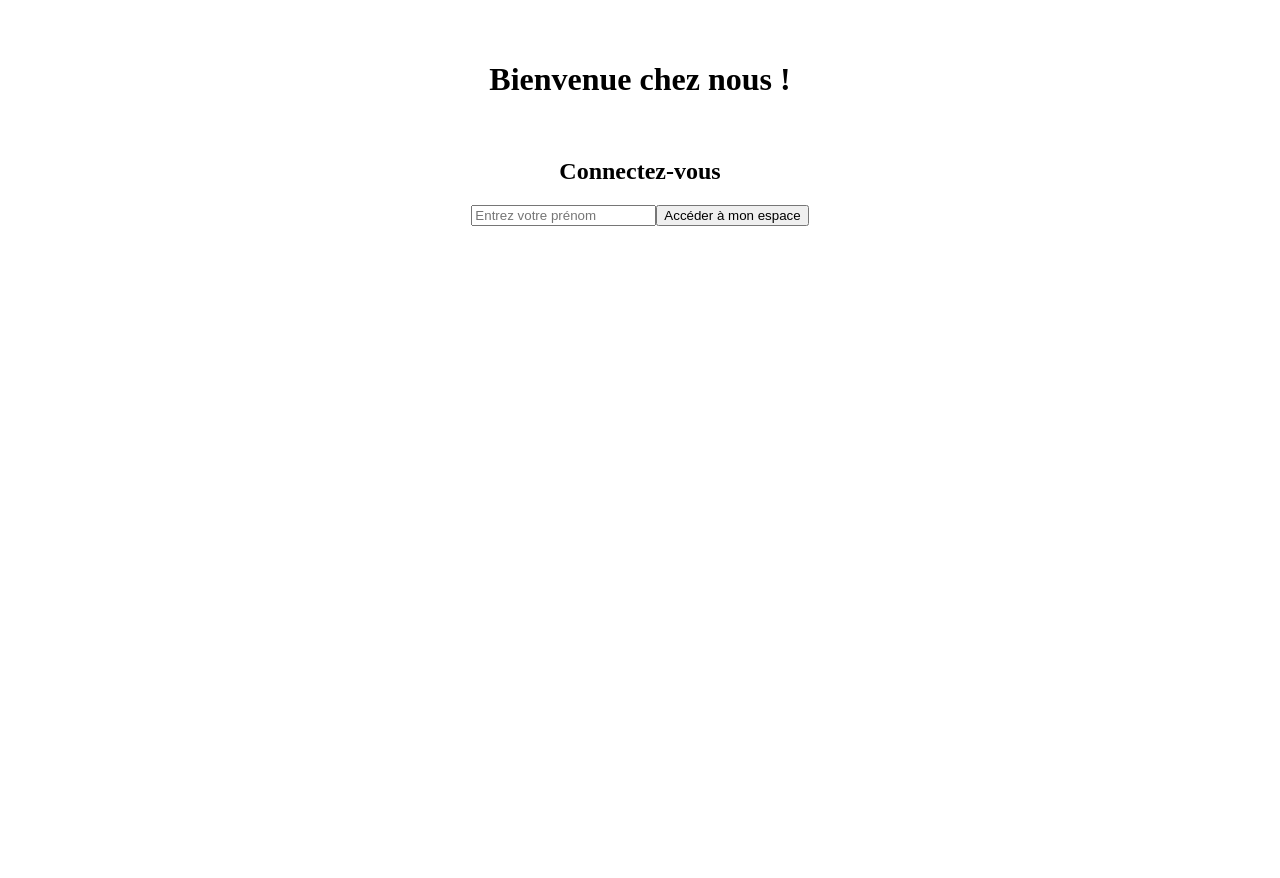
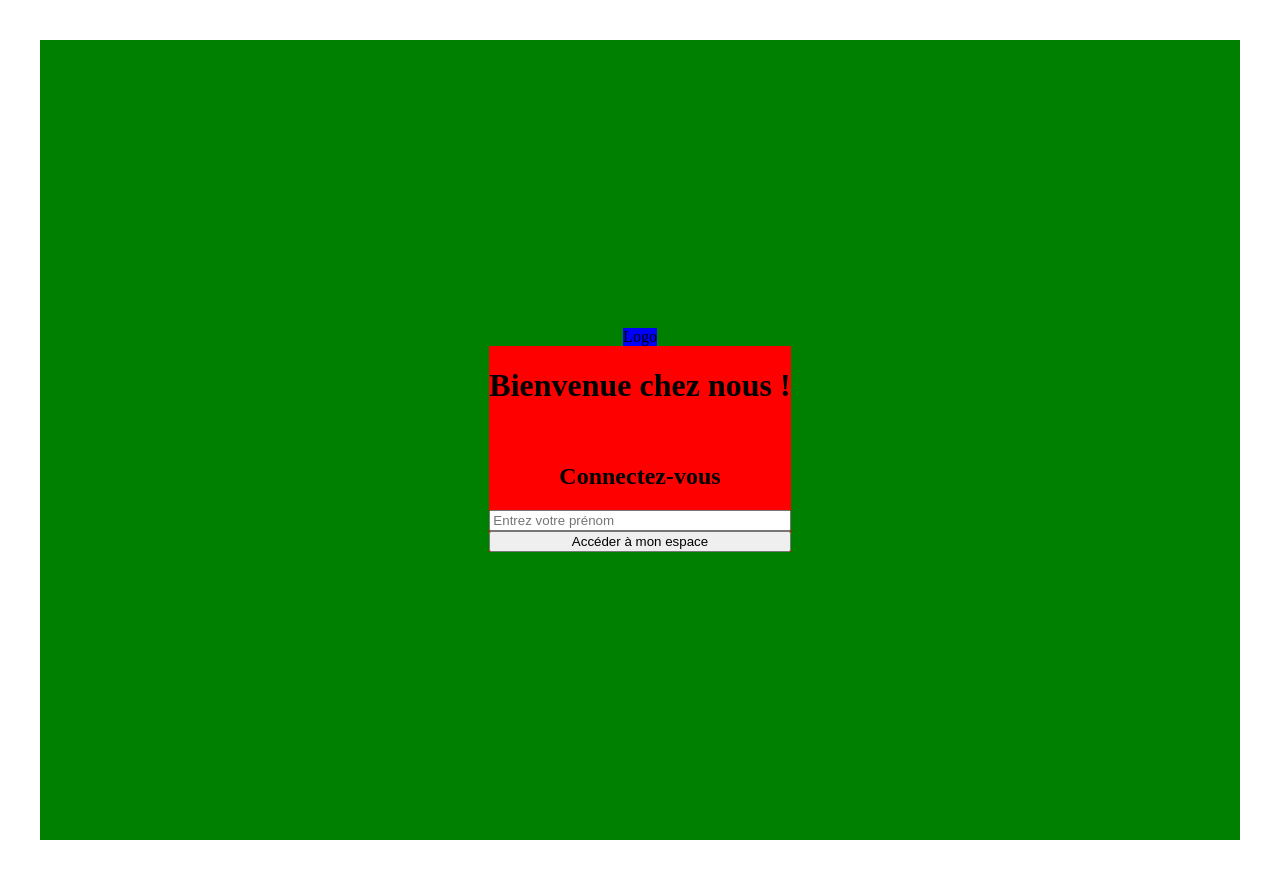
Before and after one commit to Benaldev/Crazee-burger, a React (Vite) app: page / in a window 1280 px wide. Before the commit the page ends 800 px from the top, so only its background shows below. Built offline with nearby package versions, Linux system fonts and the light colour scheme.

Commit message:
💄 F03: LoginPage > add layout

```diff
--- a/src/components/pages/login/LoginForm.jsx
+++ b/src/components/pages/login/LoginForm.jsx
@@ -1,5 +1,6 @@
 import React, { useState } from "react";
 import { Link, useNavigate } from "react-router-dom";
+import styled from "styled-components";
 
 export default function LoginForm() {
   const [inputValue, setInputValue] = useState("");
@@ -16,7 +17,7 @@ export default function LoginForm() {
   };
 
   return (
-    <form action="submit" onSubmit={handleSubmit}>
+    <LoginFormStyled action="submit" onSubmit={handleSubmit}>
       <h1>Bienvenue chez nous !</h1>
       <br />
       <h2>Connectez-vous</h2>
@@ -28,6 +29,12 @@ export default function LoginForm() {
         required
       />
       <button>Accéder à mon espace</button>
-    </form>
+    </LoginFormStyled>
   );
 }
+
+const LoginFormStyled = styled.form`
+  background: red;
+  display: flex;
+  flex-direction: column;
+`;
--- a/src/components/pages/login/LoginPage.jsx
+++ b/src/components/pages/login/LoginPage.jsx
@@ -1,7 +1,23 @@
+import styled from "styled-components";
 import LoginForm from "./LoginForm";
+import Logo from "../../reusable-ui/Logo";
 
 function LoginPage() {
-  return <LoginForm />;
+  return (
+    <LoginPageStyled>
+      <Logo />
+      <LoginForm />
+    </LoginPageStyled>
+  );
 }
 
 export default LoginPage;
+
+const LoginPageStyled = styled.div`
+  background: green;
+  height: 100vh;
+  display: flex;
+  justify-content: center;
+  align-items: center;
+  flex-direction: column;
+`;
--- /dev/null
+++ b/src/components/reusable-ui/Logo.jsx
@@ -0,0 +1,9 @@
+import styled from "styled-components";
+
+export default function Logo() {
+  return <LogoStyled>Logo</LogoStyled>;
+}
+
+const LogoStyled = styled.div`
+  background: blue;
+`;
```
